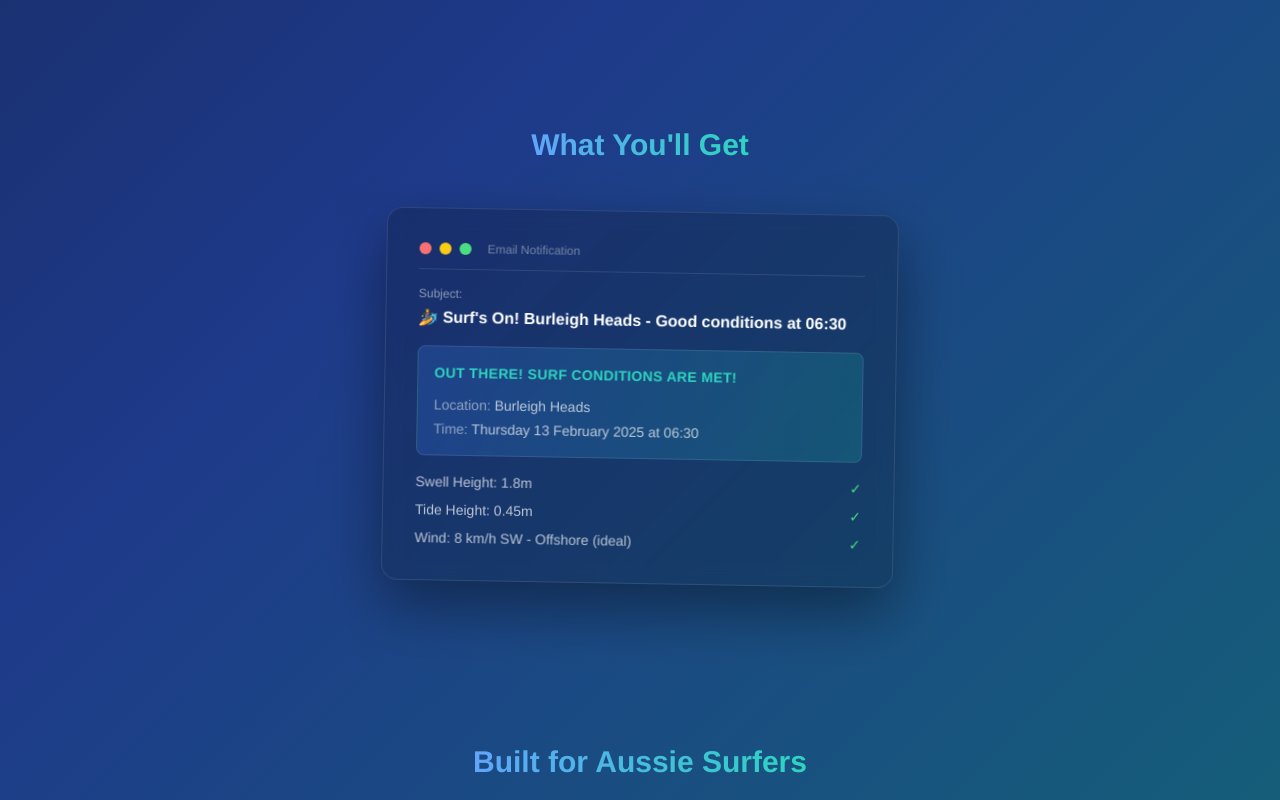
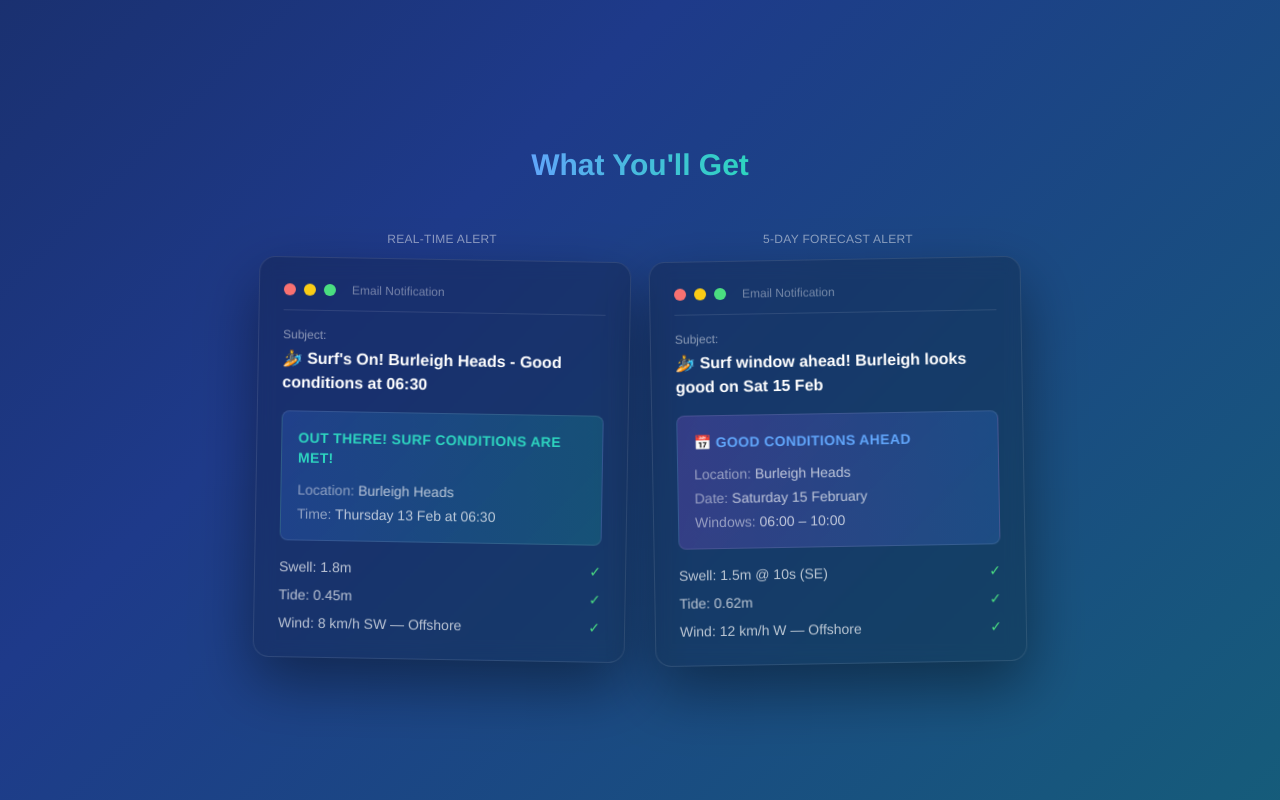
Before and after one commit to tim-crow/surf-alarm, a Next.js app: page / in a window 1280 px wide. Shown: the part 1840-2640 px from the top of the page. Built offline with nearby package versions, Linux system fonts and the light colour scheme.

Commit message:
Add files via upload

```diff
--- a/src/app/page.tsx
+++ b/src/app/page.tsx
@@ -37,7 +37,7 @@ const steps = [
   {
     icon: '🔔',
     title: 'Get Alerted',
-    description: 'Receive notifications when conditions are perfect',
+    description: 'Get real-time alerts and 5-day forecast notifications when good windows are ahead',
   },
 ];
 
@@ -58,9 +58,9 @@ const features = [
     description: 'Set your own swell, tide, and wind limits',
   },
   {
-    icon: '📡',
-    title: 'Real-time Data',
-    description: 'Live conditions checked every 30 minutes',
+    icon: '📅',
+    title: '5-Day Forecast',
+    description: 'Get notified days in advance when good surf windows are on the horizon',
   },
 ];
 
@@ -178,7 +178,7 @@ export default function LandingPage() {
             </span>
           </h1>
           <p className="text-white/70 text-lg md:text-xl mb-8 max-w-lg mx-auto">
-            Get live updates on Australia&apos;s best surf locations when conditions line up — without constantly checking reports.
+            Get alerted when conditions line up — and when good surf is on the horizon, up to 5 days in advance.
           </p>
 
           <div className="max-w-md mx-auto mb-4">
@@ -246,14 +246,18 @@ export default function LandingPage() {
 
       {/* Mock Email Alert Popup */}
       <section className="relative z-10 px-4 py-20">
-        <div className="max-w-lg mx-auto">
+        <div className="max-w-3xl mx-auto">
           <h2 className="text-3xl font-bold text-center mb-12">
             <span className="text-transparent bg-clip-text bg-gradient-to-r from-blue-400 to-teal-400">
               What You&apos;ll Get
             </span>
           </h2>
+          <div className="grid md:grid-cols-2 gap-6">
+            {/* Real-time alert */}
+            <div>
+              <p className="text-white/50 text-xs uppercase tracking-wide text-center mb-3">Real-time Alert</p>
               <div
-            className="glass-dark p-6 md:p-8 transform rotate-1 hover:rotate-0 transition-transform duration-300"
+                className="glass-dark p-6 transform rotate-1 hover:rotate-0 transition-transform duration-300"
                 style={{ boxShadow: '0 25px 60px rgba(0, 0, 0, 0.4)' }}
               >
                 <div className="flex items-center gap-2 mb-4 pb-3 border-b border-white/10">
@@ -272,25 +276,73 @@ export default function LandingPage() {
                   <p className="text-teal-400 font-bold text-sm tracking-wide mb-3">
                     OUT THERE! SURF CONDITIONS ARE MET!
                   </p>
-
                   <div className="text-white/70 text-sm space-y-1">
                     <p><span className="text-white/50">Location:</span> Burleigh Heads</p>
-                <p><span className="text-white/50">Time:</span> Thursday 13 February 2025 at 06:30</p>
+                    <p><span className="text-white/50">Time:</span> Thursday 13 Feb at 06:30</p>
                   </div>
                 </div>
 
                 <div className="space-y-2 text-sm">
                   <div className="flex justify-between text-white/70">
-                <span>Swell Height: 1.8m</span>
+                    <span>Swell: 1.8m</span>
                     <span className="text-green-400">✓</span>
                   </div>
                   <div className="flex justify-between text-white/70">
-                <span>Tide Height: 0.45m</span>
+                    <span>Tide: 0.45m</span>
                     <span className="text-green-400">✓</span>
                   </div>
                   <div className="flex justify-between text-white/70">
-                <span>Wind: 8 km/h SW - Offshore (ideal)</span>
+                    <span>Wind: 8 km/h SW — Offshore</span>
                     <span className="text-green-400">✓</span>
+                  </div>
+                </div>
+              </div>
+            </div>
+
+            {/* Forecast alert */}
+            <div>
+              <p className="text-white/50 text-xs uppercase tracking-wide text-center mb-3">5-Day Forecast Alert</p>
+              <div
+                className="glass-dark p-6 transform -rotate-1 hover:rotate-0 transition-transform duration-300"
+                style={{ boxShadow: '0 25px 60px rgba(0, 0, 0, 0.4)' }}
+              >
+                <div className="flex items-center gap-2 mb-4 pb-3 border-b border-white/10">
+                  <div className="w-3 h-3 rounded-full bg-red-400" />
+                  <div className="w-3 h-3 rounded-full bg-yellow-400" />
+                  <div className="w-3 h-3 rounded-full bg-green-400" />
+                  <span className="text-white/40 text-xs ml-2">Email Notification</span>
+                </div>
+
+                <p className="text-white/50 text-xs mb-1">Subject:</p>
+                <p className="text-white font-semibold mb-4">
+                  🏄 Surf window ahead! Burleigh looks good on Sat 15 Feb
+                </p>
+
+                <div className="bg-gradient-to-r from-purple-500/20 to-blue-500/20 p-4 rounded-lg border border-white/10 mb-4">
+                  <p className="text-blue-400 font-bold text-sm tracking-wide mb-3">
+                    📅 GOOD CONDITIONS AHEAD
+                  </p>
+                  <div className="text-white/70 text-sm space-y-1">
+                    <p><span className="text-white/50">Location:</span> Burleigh Heads</p>
+                    <p><span className="text-white/50">Date:</span> Saturday 15 February</p>
+                    <p><span className="text-white/50">Windows:</span> 06:00 – 10:00</p>
+                  </div>
+                </div>
+
+                <div className="space-y-2 text-sm">
+                  <div className="flex justify-between text-white/70">
+                    <span>Swell: 1.5m @ 10s (SE)</span>
+                    <span className="text-green-400">✓</span>
+                  </div>
+                  <div className="flex justify-between text-white/70">
+                    <span>Tide: 0.62m</span>
+                    <span className="text-green-400">✓</span>
+                  </div>
+                  <div className="flex justify-between text-white/70">
+                    <span>Wind: 12 km/h W — Offshore</span>
+                    <span className="text-green-400">✓</span>
+                  </div>
+                </div>
               </div>
             </div>
           </div>
@@ -331,7 +383,7 @@ export default function LandingPage() {
             <p className="text-white/50 text-sm mb-6">No hidden fees. No lock-in.</p>
 
             <div className="mb-6">
-              <span className="text-4xl font-bold text-white">$4.99</span>
+              <span className="text-4xl font-bold text-white">$3.99</span>
               <span className="text-white/50 text-lg">/month</span>
               <p className="text-teal-400 text-sm mt-1">30 days free</p>
             </div>
--- a/src/app/setup/page.tsx
+++ b/src/app/setup/page.tsx
@@ -135,7 +135,7 @@ export default function SetupPage() {
           </span>
         </h1>
         <p className="text-white/70 text-lg">
-          Get notified when conditions are perfect
+          Get notified when conditions are perfect — and when they&apos;re coming up
         </p>
       </div>
 
@@ -470,6 +470,9 @@ export default function SetupPage() {
                 <li>💨 Onshore: up to {onshoreMaxWind} km/h</li>
                 <li>⏰ {startHour}:00 AM – {endHour > 12 ? endHour - 12 : endHour}:00 PM</li>
               </ul>
+              <p className="text-white/40 text-xs mt-3">
+                📅 You&apos;ll receive real-time alerts plus 5-day forecast notifications when good conditions are ahead.
+              </p>
             </div>
 
             <div className="flex gap-3 pt-2">
@@ -494,7 +497,7 @@ export default function SetupPage() {
       </div>
 
       <p className="text-white/40 text-sm mt-8 z-10">
-        Free for 30 days • Cancel anytime • $4.99/month after trial
+        Free for 30 days • Cancel anytime • $3.99/month after trial
       </p>
     </main>
   );
--- a/src/app/success/page.tsx
+++ b/src/app/success/page.tsx
@@ -45,7 +45,7 @@ function SuccessContent() {
           </div>
 
           <p className="text-white/50 text-sm">
-            After your trial, you'll be charged $4.99/month to continue receiving alerts.
+            After your trial, you'll be charged $3.99/month to continue receiving alerts.
           </p>
         </div>
 
```
Lines whose indentation alone changed are shown as unchanged.
